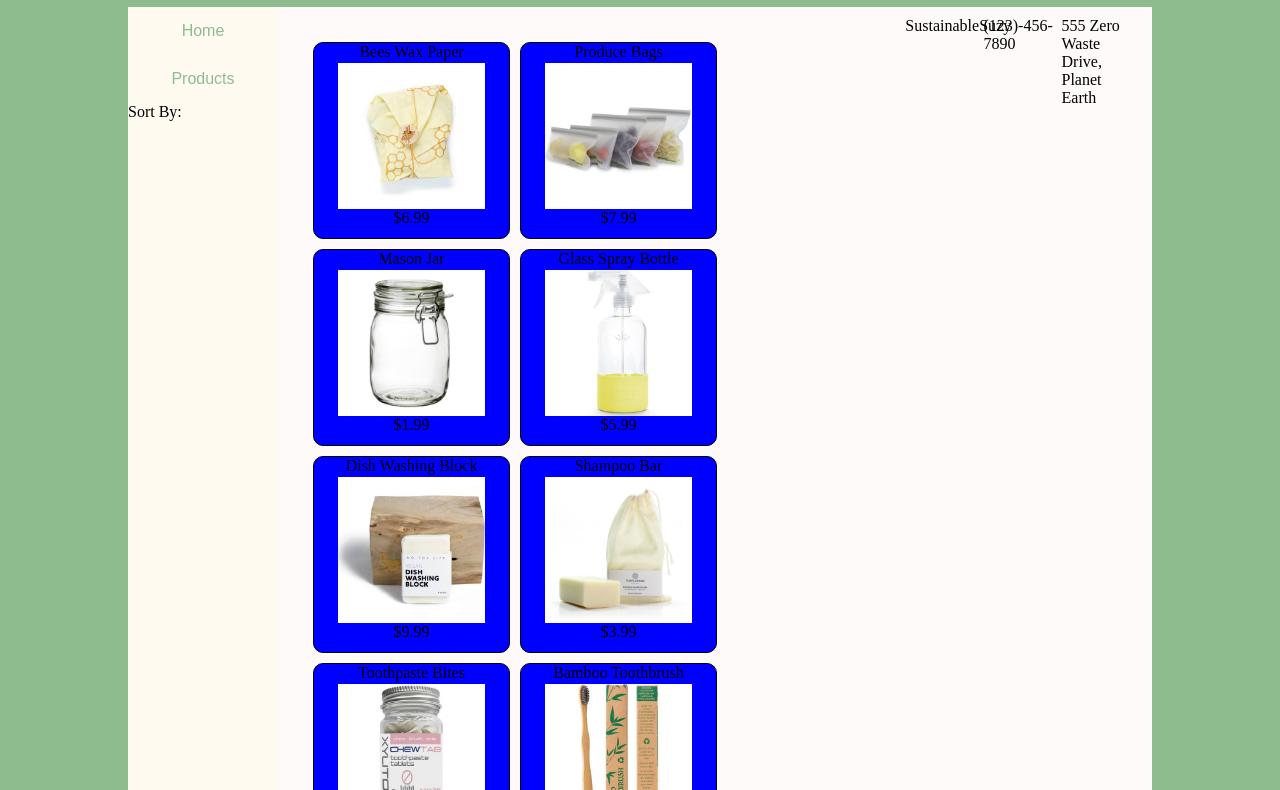
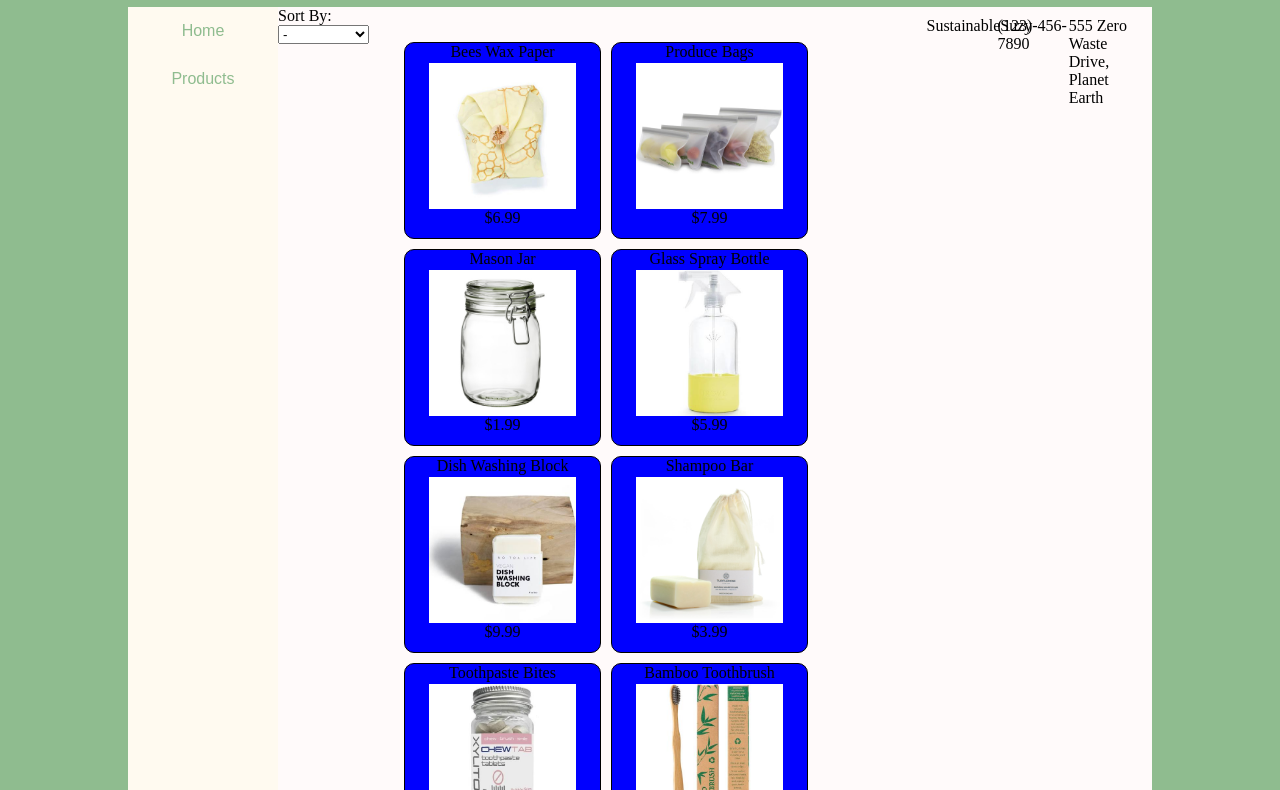
Before and after one commit to suzyhlinka/IS-322-Project-1, a plain HTML site: page products.html in a window 1280 px wide. Shown: the part 73-863 px from the top of the page. Drawn offline with Linux system fonts and the light colour scheme.

Commit message:
added sort types select and container

```diff
--- a/products.html
+++ b/products.html
@@ -21,11 +21,17 @@
         <aside class="navi">
             <a href=index.html>Home</a>
             <a href=products.html>Products</a>
-
+        </aside>
+        <aside class="sort-contain">
             <div class = "sorting">
-                <label for=sortBy> Sort By:</label>
+                <label for=sortType> Sort By:</label>
+                <select id="sortType" onchange="sortChange()">
+                    <option value="">-</option>
+                    <option value="name">Name</option>
+                    <option value="price">Price</option>
+                    <option value="zero">Zero Waste</option>
+                </select>
             </div>
-
         </aside>
 
         <div class="content-contain" id="content-contain">
```
